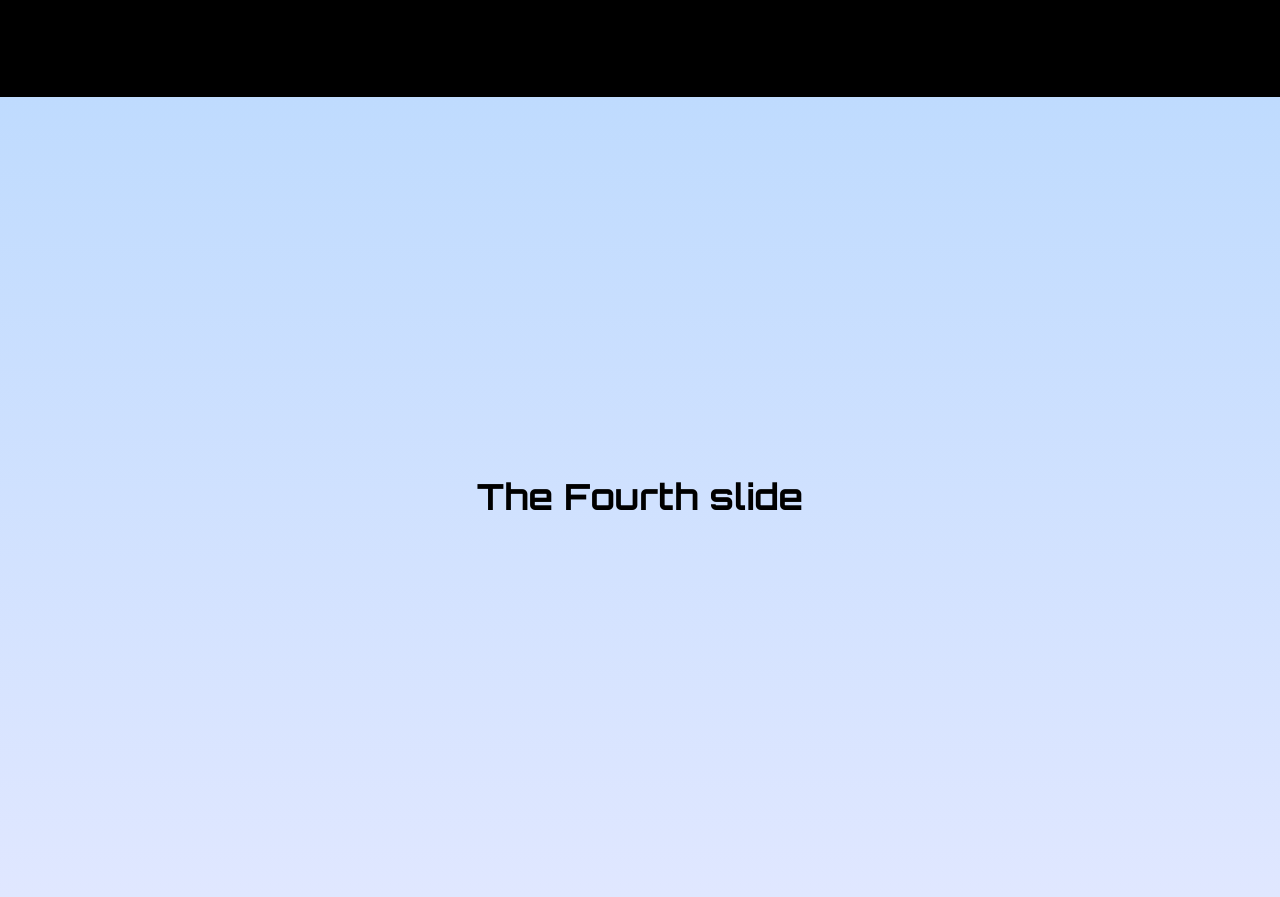
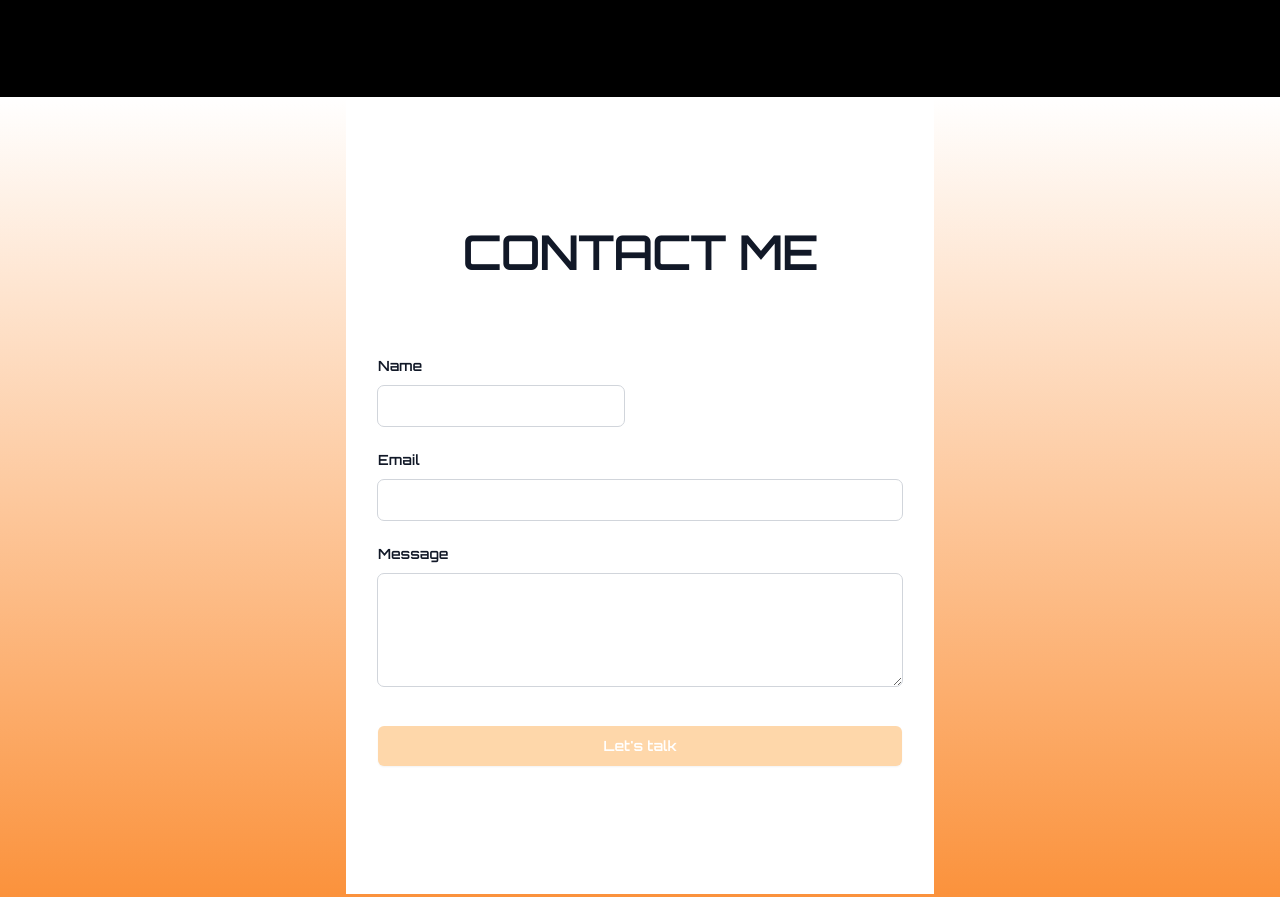
Before and after one commit to sannawiklund/Portfolio, a React (Create React App) app: page /resume in a window 1280 px wide. Shown: the part 2303-3200 px from the top of the page. Built offline with nearby package versions, Linux system fonts and the light colour scheme.

Commit message:
Contact form with EmailJS working - Draft

```diff
--- a/package.json
+++ b/package.json
@@ -3,11 +3,13 @@
   "version": "0.1.0",
   "private": true,
   "dependencies": {
+    "@emailjs/browser": "^4.4.1",
     "@testing-library/dom": "^10.4.0",
     "@testing-library/jest-dom": "^6.6.3",
     "@testing-library/react": "^16.3.0",
     "@testing-library/user-event": "^13.5.0",
     "aos": "^2.3.4",
+    "emailjs": "^4.0.3",
     "primereact": "^10.9.6",
     "react": "^19.1.0",
     "react-dom": "^19.1.0",
--- a/src/Components/Contact.jsx
+++ b/src/Components/Contact.jsx
@@ -1,7 +1,11 @@
 import { useEffect, useState } from 'react';
-import '../ComponentStyling/Contact.css';
+import ContactForm from './ContactForm';
+
+
 
 function Contact() {
+
+  // Scroll To Top Button
   const [showButton, setShowButton] = useState(false);
 
   useEffect(() => {
@@ -21,13 +25,12 @@ function Contact() {
   };
 
   return (
-    <div
-      className="sticky top-0 h-[100vh] flex flex-col items-center justify-center bg-gradient-to-b from-blue-200 to-indigo-100 text-black"
-      id="Contact"
-    >
-      <h2 className="text-4xl font-bold">The Fourth slide</h2>
+    <div>
 
-      {showButton && (
+      <ContactForm />
+
+      {
+        showButton && (
           <button
             onClick={scrollToTop}
             className="fixed bottom-6 right-3 bg-transparent text-white px-4 py-2 rounded-full shadow-lg border border-white hover:bg-transparent hover:shadow-xl transition-all duration-300"
@@ -35,7 +38,8 @@ function Contact() {
             ↑ Top
           </button>
 
-      )}
+        )
+      }
     </div>
   );
 }
--- /dev/null
+++ b/src/Components/ContactForm.jsx
@@ -0,0 +1,124 @@
+import React, { useRef } from 'react';
+import emailjs from '@emailjs/browser';
+
+export const ContactForm = () => {
+    const form = useRef();
+
+    const sendEmail = (e) => {
+        e.preventDefault();
+
+        emailjs
+            .sendForm(
+                "service_dqrbm2c", // REACT_APP_EMAILJS_SERVICE_ID,
+                "template_ffuj566", // REACT_APP_EMAILJS_TEMPLATE_ID,
+                form.current,
+                {
+                    publicKey: "82E8KT_g5wuyYtMg_", // REACT_APP_EMAILJS_PUBLIC_KEY,
+                }
+            )
+            .then(
+                () => {
+                    console.log('SUCCESS!');
+                    form.current.reset();
+                },
+                (error) => {
+                    console.log('FAILED...', error.text);
+                }
+            );
+
+    };
+
+    return (
+        <div className="sticky top-0 h-[100vh] flex flex-col items-center justify-center bg-gradient-to-b from-white to-orange-400 text-black"
+        >
+            <div className="isolate bg-white px-6 py-24 sm:py-32 lg:px-8">
+                <div
+                    className="absolute inset-x-0 -top-40 -z-10 transform-gpu overflow-hidden blur-3xl sm:-top-80"
+                    aria-hidden="true"
+                >
+                </div>
+                <div className="mx-auto max-w-2xl text-center">
+                    <h2 className="text-4xl font-semibold tracking-tight text-balance text-gray-900 sm:text-5xl">
+                        CONTACT ME
+                    </h2>
+                </div>
+
+                {/* EMAILJS-FORM */}
+                <form
+                    ref={form}
+                    onSubmit={sendEmail}
+                    className="mx-auto mt-16 max-w-xl sm:mt-20"
+                >
+                    <div className="grid grid-cols-1 gap-x-8 gap-y-6 sm:grid-cols-2">
+                        <div>
+                            <label
+                                htmlFor="user_name"
+                                className="block text-sm font-semibold text-gray-900"
+                            >
+                                Name
+                            </label>
+                            <div className="mt-2.5">
+                                <input
+                                    type="text"
+                                    name="user_name"
+                                    id="user_name"
+                                    autoComplete="given-name"
+                                    required
+                                    className="block w-full rounded-md bg-white px-3.5 py-2 text-base text-gray-900 outline outline-1 outline-gray-300 placeholder:text-gray-400 focus:outline-2 focus:outline-indigo-600"
+                                />
+                            </div>
+                        </div>
+
+                        <div className="sm:col-span-2">
+                            <label
+                                htmlFor="user_email"
+                                className="block text-sm font-semibold text-gray-900"
+                            >
+                                Email
+                            </label>
+                            <div className="mt-2.5">
+                                <input
+                                    type="email"
+                                    name="user_email"
+                                    id="user_email"
+                                    autoComplete="email"
+                                    required
+                                    className="block w-full rounded-md bg-white px-3.5 py-2 text-base text-gray-900 outline outline-1 outline-gray-300 placeholder:text-gray-400 focus:outline-2 focus:outline-indigo-600"
+                                />
+                            </div>
+                        </div>
+
+                        <div className="sm:col-span-2">
+                            <label
+                                htmlFor="message"
+                                className="block text-sm font-semibold text-gray-900"
+                            >
+                                Message
+                            </label>
+                            <div className="mt-2.5">
+                                <textarea
+                                    name="message"
+                                    id="message"
+                                    rows="4"
+                                    required
+                                    className="block w-full rounded-md bg-white px-3.5 py-2 text-base text-gray-900 outline outline-1 outline-gray-300 placeholder:text-gray-400 focus:outline-2 focus:outline-indigo-600"
+                                />
+                            </div>
+                        </div>
+                    </div>
+
+                    <div className="mt-10">
+                        <button
+                            type="submit"
+                            className="block w-full rounded-md bg-orange-200 px-3.5 py-2.5 text-center text-sm font-semibold text-white shadow-sm hover:bg-indigo-500 focus-visible:outline-2 focus-visible:outline-offset-2 focus-visible:outline-indigo-600"
+                        >
+                            Let's talk
+                        </button>
+                    </div>
+                </form>
+            </div>
+        </div>
+    );
+};
+
+export default ContactForm;
```
Also changed, not shown: 2 other files (tests, documents, lock files or other folders). Lines whose indentation alone changed are shown as unchanged.
